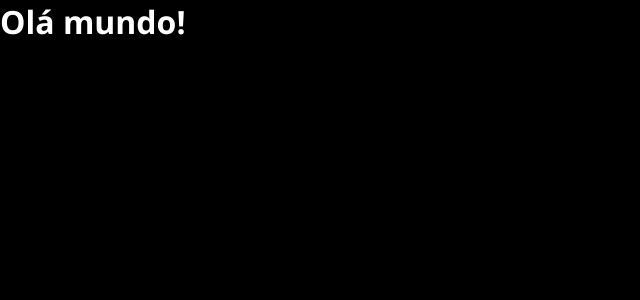
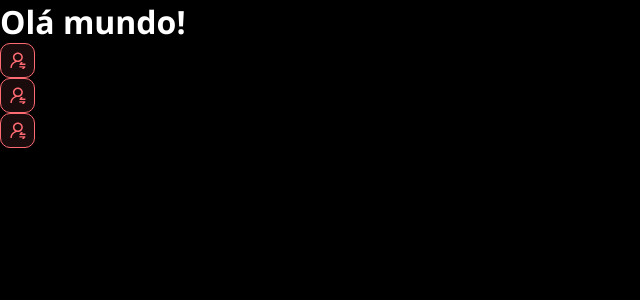
Before and after one commit to angiealves/DsMeta, a React (Vite) app in the folder frontend/: page / in a window 1280 px wide. Shown: the top 300 px of the page, without its empty margins (0-640 px from the left). Built offline with nearby package versions, Linux system fonts and the light colour scheme.

Commit message:
Primeiro Componente

```diff
--- a/frontend/src/App.tsx
+++ b/frontend/src/App.tsx
@@ -1,6 +1,22 @@
+import NotificationButton from "./components/NotificationButton";
+
 function App() {
+
   return (
-    <h1>Olá mundo!</h1>
+
+    <> {/* O React não suporta 2 tags na mesma function, então tem que
+          colocar um abrir e fechar simbólico */}
+
+      <h1>Olá mundo!</h1>
+
+      <NotificationButton />
+
+      <NotificationButton />
+
+      <NotificationButton />
+
+    </>
+
   )
 }
 
--- /dev/null
+++ b/frontend/src/components/NotificationButton/index.tsx
@@ -0,0 +1,17 @@
+import './styles.css'
+
+function NotificationButton() {
+
+    return (
+
+        <div className="dsmeta-sales-table-btn">
+
+            <img src="src/assets/notification-icon.svg" alt="Notificar" />
+
+        </div>
+
+    )
+
+}
+
+export default NotificationButton
--- /dev/null
+++ b/frontend/src/components/NotificationButton/styles.css
@@ -0,0 +1,15 @@
+.dsmeta-sales-table-btn {
+    height: 35px;
+    width: 35px;
+    background: rgba(255, 107, 114, 0.1);
+    border: 1px solid #ff6b72;
+    border-radius: 10px;
+    display: flex;
+    align-items: center;
+    justify-content: center;
+    cursor: pointer;
+}
+
+.dsmeta-sales-table-btn img {
+    width: 16px;
+}
```
